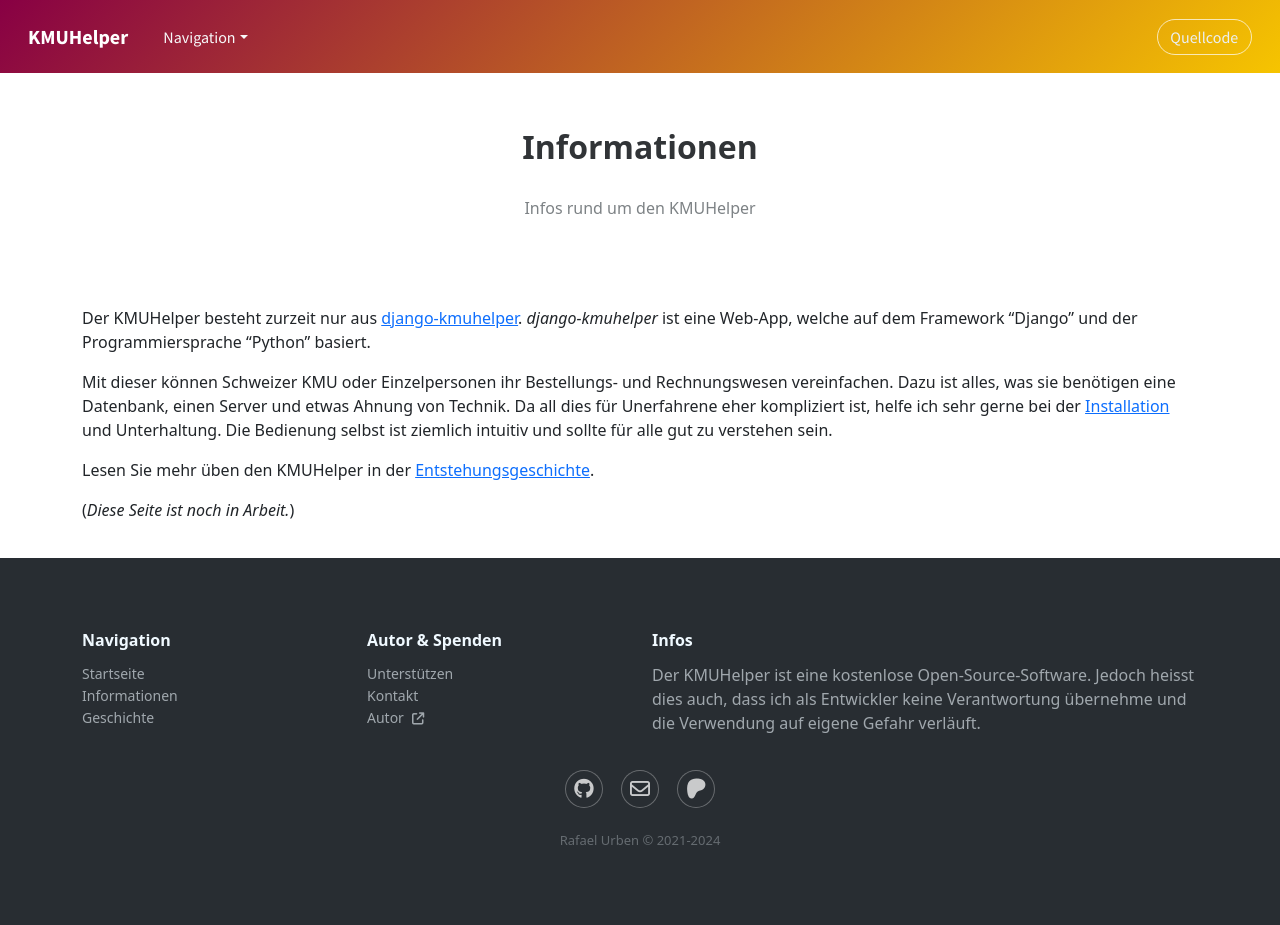
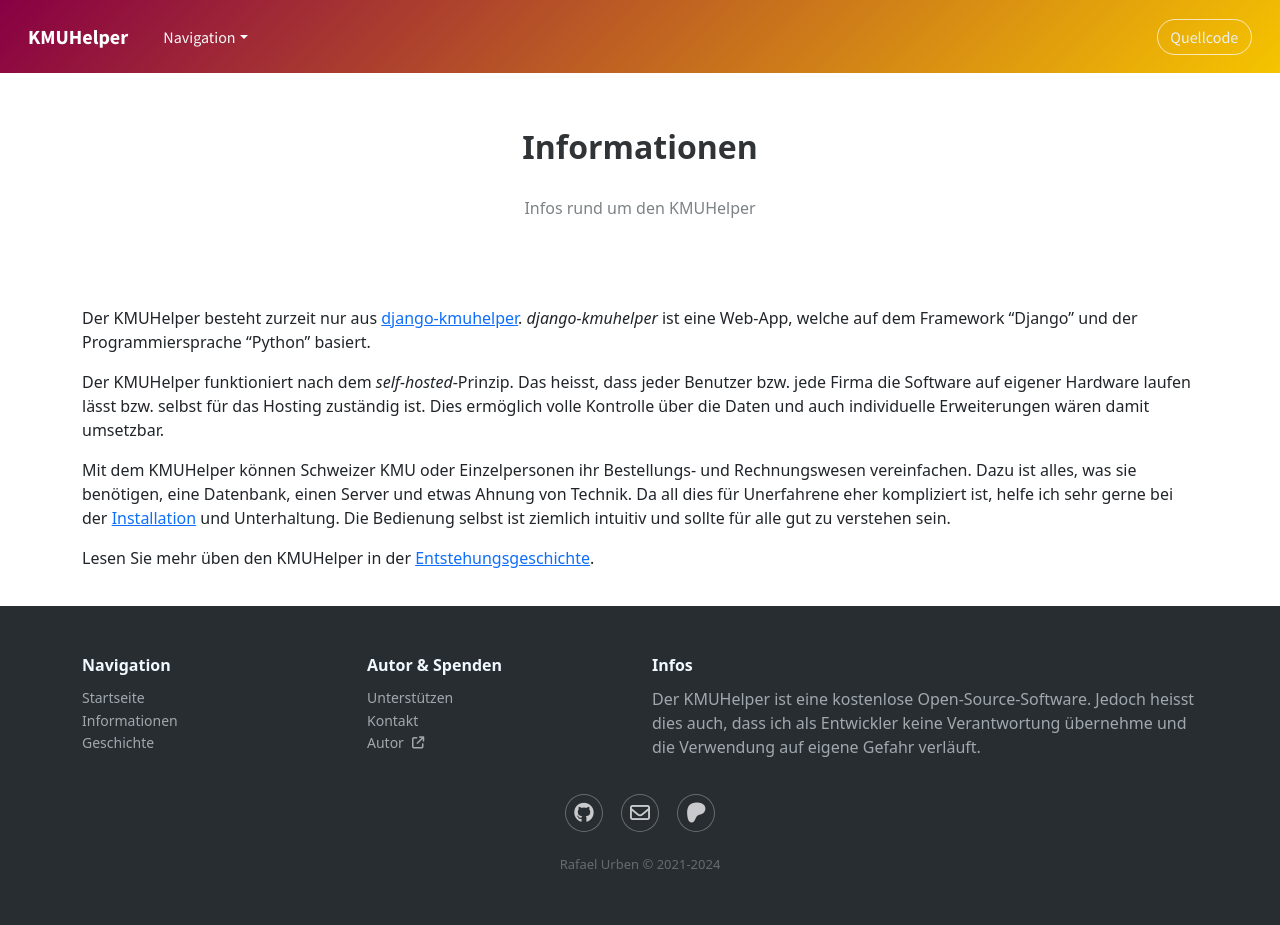
Before and after one commit to rafaelurben/kmuhelper, a Jekyll site: the page built from informationen.md, in a window 1280 px wide. Built offline with Jekyll 4.4.1, drawn with Linux system fonts in a browser that asks for light colours; before the commit the page ends 900 px from its top, so only the background shows below that.

Commit message:
Update informationen.md

```diff
--- a/informationen.md
+++ b/informationen.md
@@ -7,14 +7,15 @@ priority: 0.8
 ---
 
 Der KMUHelper besteht zurzeit nur aus [django-kmuhelper](https://rafaelurben.ch/django-kmuhelper). _django-kmuhelper_
-ist eine Web-App, welche auf dem
-Framework "Django" und der Programmiersprache "Python" basiert.
+ist eine Web-App, welche auf dem Framework "Django" und der Programmiersprache "Python" basiert.
 
-Mit dieser können Schweizer KMU oder Einzelpersonen ihr Bestellungs- und Rechnungswesen vereinfachen. Dazu ist alles,
-was sie benötigen eine Datenbank, einen Server und etwas Ahnung von Technik. Da all dies für Unerfahrene eher
+Der KMUHelper funktioniert nach dem _self-hosted_-Prinzip. Das heisst, dass jeder Benutzer bzw. jede Firma die Software
+auf eigener Hardware laufen lässt bzw. selbst für das Hosting zuständig ist. Dies ermöglich volle Kontrolle über die
+Daten und auch individuelle Erweiterungen wären damit umsetzbar.
+
+Mit dem KMUHelper können Schweizer KMU oder Einzelpersonen ihr Bestellungs- und Rechnungswesen vereinfachen. Dazu ist alles,
+was sie benötigen, eine Datenbank, einen Server und etwas Ahnung von Technik. Da all dies für Unerfahrene eher
 kompliziert ist, helfe ich sehr gerne bei der [Installation](https://rafaelurben.ch/django-kmuhelper/installation) und
 Unterhaltung. Die Bedienung selbst ist ziemlich intuitiv und sollte für alle gut zu verstehen sein.
 
 Lesen Sie mehr üben den KMUHelper in der [Entstehungsgeschichte](geschichte).
-
-(_Diese Seite ist noch in Arbeit._)
```
